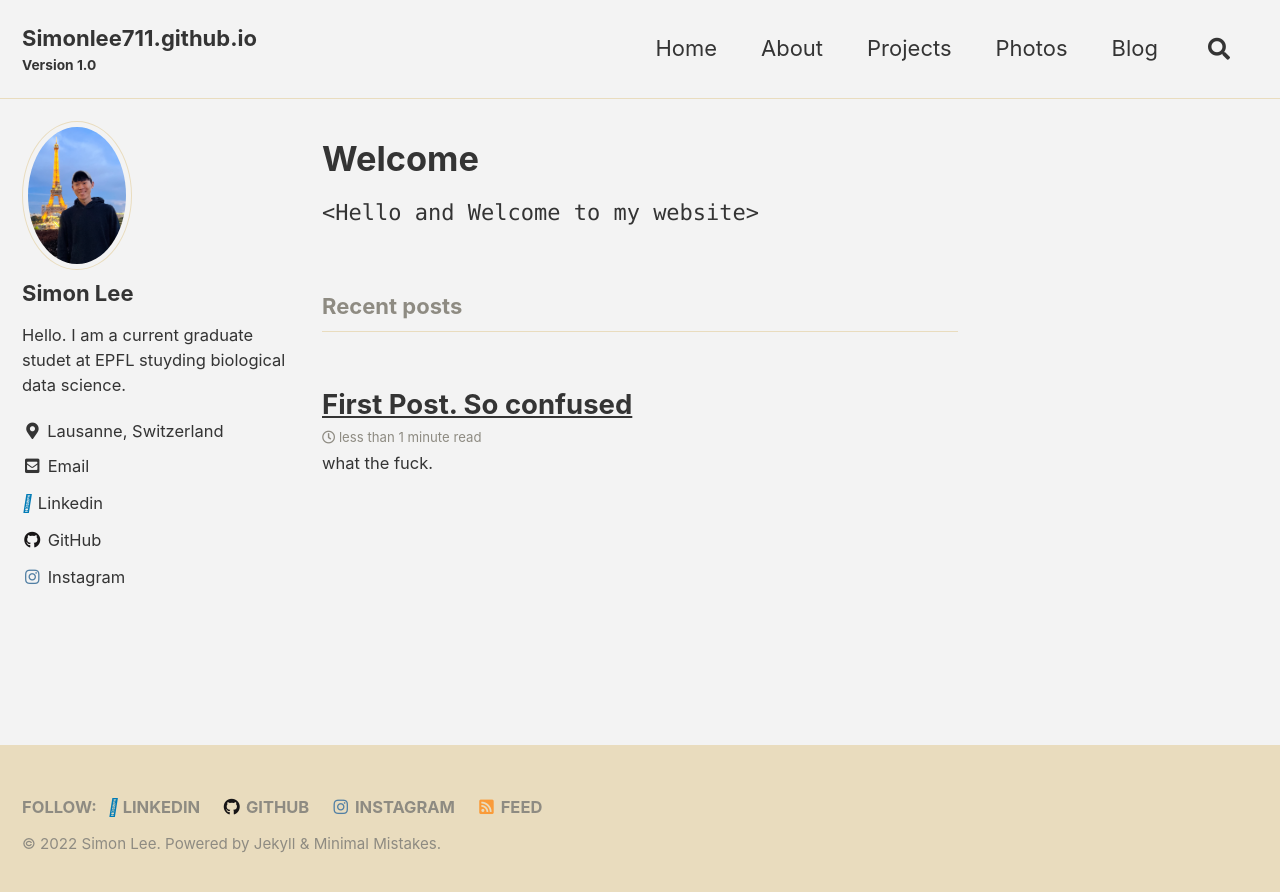
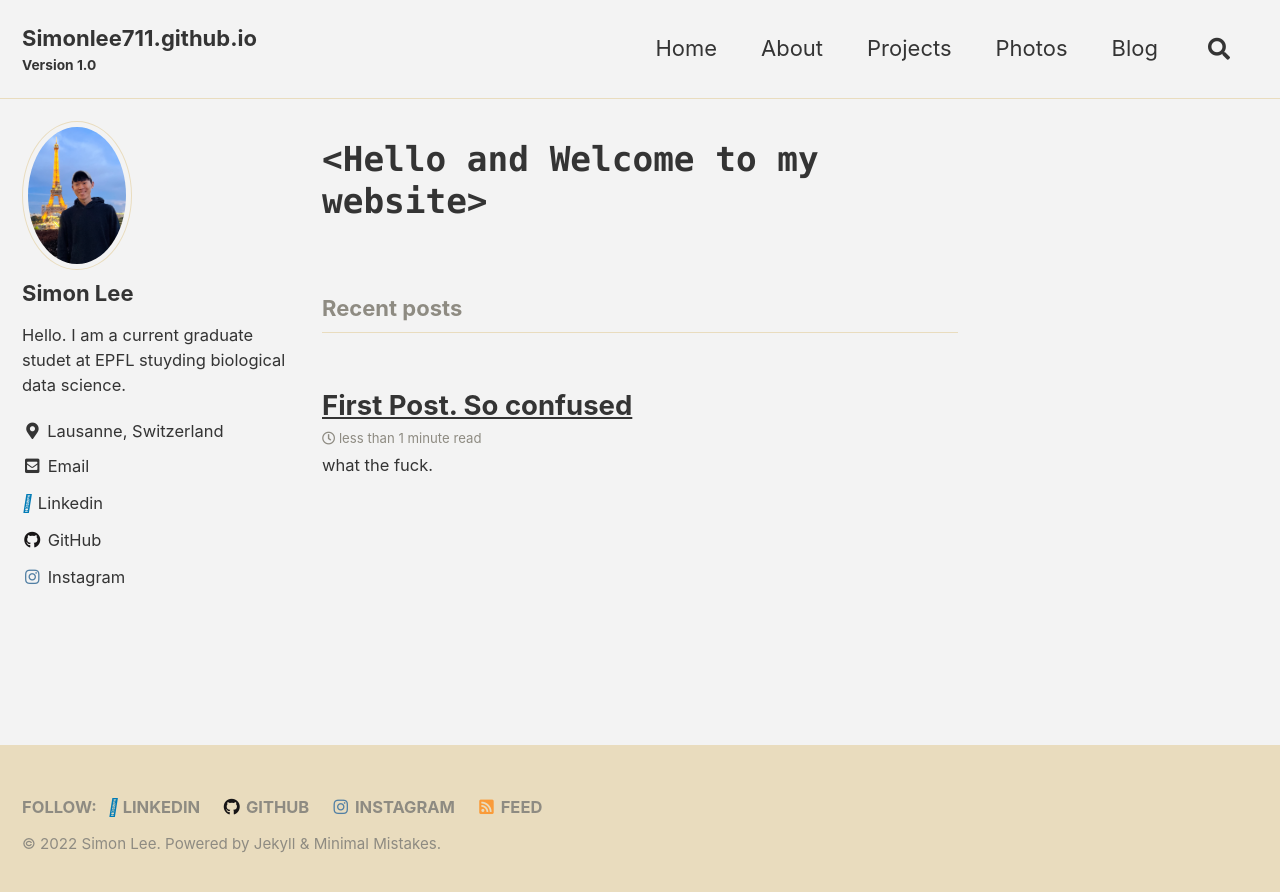
Before and after one commit to Simonlee711/Simonlee711.github.io, a Jekyll site: the page built from index.html, in a window 1280 px wide. Shown: the top 892 px of the page. Built offline with Jekyll 4.4.1, drawn with Linux system fonts in a browser that asks for light colours; cached includes are drawn as plain includes; the list of posts is cut into pages by our own code.

Commit message:
prof pic editing

```diff
--- a/_sass/minimal-mistakes/_sidebar.scss
+++ b/_sass/minimal-mistakes/_sidebar.scss
@@ -62,7 +62,8 @@
   }
 
   img {
-    width: 200%;
+    width: 400%;
+    border-radius: 50%;
 
     &.emoji {
       width: 20px;
--- a/index.html
+++ b/index.html
@@ -4,7 +4,5 @@
 ---
 
 <div class="header">
-    <h1>Welcome</h1>
+    <h1><code>&lt;Hello and Welcome to my website&gt;</code> </br> </br></h1>
 </div>
-
-<code>&lt;Hello and Welcome to my website&gt;</code> </br> </br>
```
